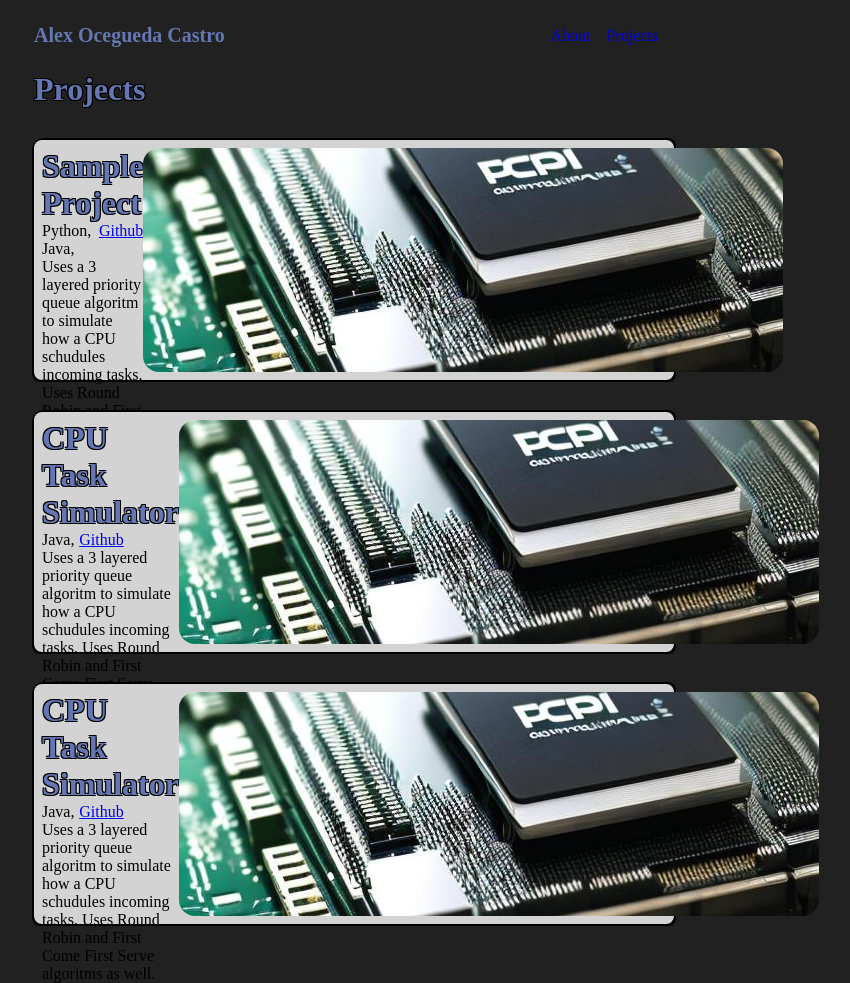
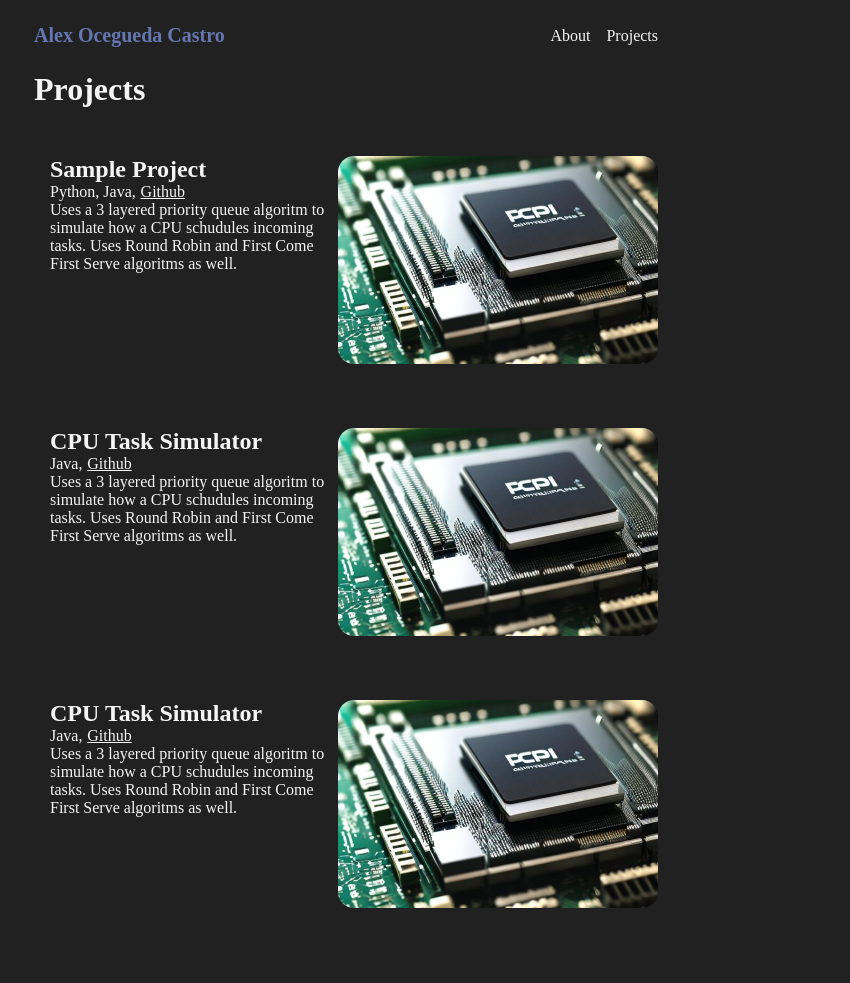
Before and after one commit to AlexOcegueda/Portfolio, a Gatsby site: page / in a window 1280 px wide. Shown: the whole page, without its empty margins (286-1136 px from the left). After the commit the page ends 924 px from the top, so only its background shows below. Built offline with nearby package versions, Linux system fonts and the light colour scheme; Gatsby itself is replaced by a stand-in of ours.

Commit message:
Remove styling errors

```diff
--- a/src/components/Project.js
+++ b/src/components/Project.js
@@ -5,7 +5,7 @@ const Project = ({ displayName, tools, link, description, imageSrc }) => {
     return (
         <Container>
             <Text>
-                <h1>{displayName}</h1>
+                <h2>{displayName}</h2>
                 <Tools>{tools.join(', ')}, <Link href={link}>Github</Link></Tools>
                 <Description>{description}</Description>
             </Text>
@@ -24,17 +24,15 @@ const Text = styled.div`
 const Image = styled.img`
     border-radius: 1rem;
     object-fit: cover;
+    width: 20rem;
 `;
 
 const Container = styled.div`
     display: flex;
     width: 40rem;
     height: 15rem;
-    padding: 0.5rem;
-    background-color: lightgray;
-    border-radius: 0.5rem;
-    box-shadow: -1px -1px 0 black, 2px -2px 0 black, -2px 2px 0 black, 2px 2px 0 black;
     margin-top: 2rem;
+    padding: 1rem;
 `;
 
 const Tools = styled.p`
--- a/src/pages/global.css
+++ b/src/pages/global.css
@@ -10,16 +10,15 @@ body {
   background-color: #212121;
 }
 
-h1, h2, h3, h4, ul, li {
-  color: whitesmoke;
-}
-
 p {
-  color: black;
+  font-size: medium;
 }
 
 h1 {
   font-weight: bold;
   color: rgb(100,119,178);
-  text-shadow: -1px -1px 0 black, 1px -1px 0 black, -1px 1px 0 black, 1px 1px 0 black;
 }
+
+h1, h2, a, ul, li, p {
+  color: whitesmoke;
+}
```
